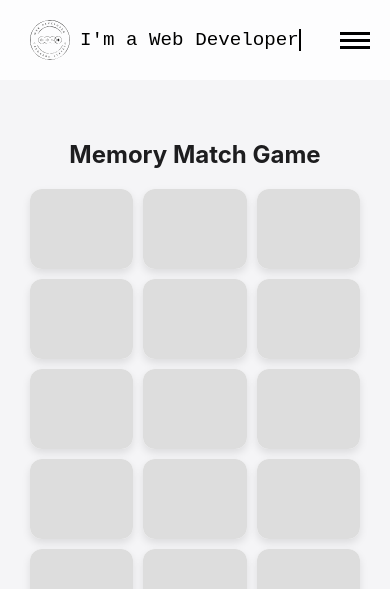
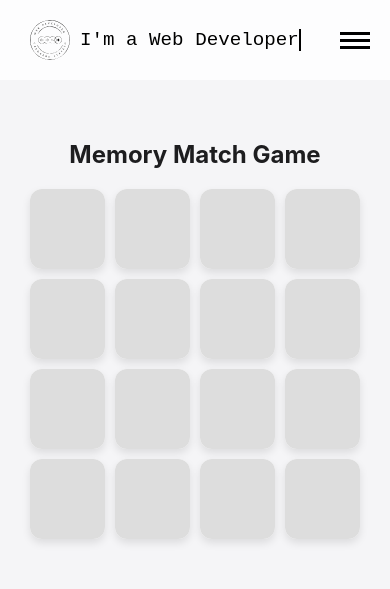
Before and after one commit to ciacalog92/my-portfolio, a React (Create React App) app: page / in a window 390 px wide. Shown: the top 589 px of the page. Built offline with nearby package versions, Linux system fonts and the light colour scheme.

Commit message:
Aggiungi le modifiche al CSS per la responsività del layout

```diff
--- a/src/components/Home.css
+++ b/src/components/Home.css
@@ -115,30 +115,6 @@
   color: #86868b;
 }
 
-  .cv-card {
-    background-color: #ffffff;
-    border-radius: 18px;
-    padding: 30px;
-    margin-top: 30px;
-    cursor: pointer;
-    transition: all 0.3s ease;
-    box-shadow: 0 4px 6px rgba(0, 0, 0, 0.1);
-  }
-
-  .cv-card:hover {
-    transform: scale(1.02);
-    box-shadow: 0 8px 12px rgba(0, 0, 0, 0.15);
-  }
-
-  .cv-content {
-    margin-top: 30px;
-    padding: 30px;
-    background-color: #ffffff;
-    border-radius: 18px;
-    box-shadow: 0 4px 6px rgba(0, 0, 0, 0.1);
-  }
-
-
 .contact-form {
   margin-top: 40px;
   background-color: #ffffff;
@@ -200,11 +176,12 @@
   max-width: 800px;
   margin: 40px auto;
   text-align: center;
+  margin-bottom: 60px; /* Mantieni la spaziatura inferiore */
 }
 
 .memory-grid {
   display: grid;
-    grid-template-columns: repeat(4, 1fr);
+  grid-template-columns: repeat(4, 1fr); /* Mantiene 4 colonne fisse */
   gap: 10px;
   margin-top: 20px;
 }
@@ -256,6 +233,7 @@
 .memory-card:hover {
   transform: translateY(-5px);
 }
+
 .restart-button {
   display: inline-block;
   background-color: #0071e3;
@@ -275,10 +253,6 @@
   transform: scale(1.05);
 }
 
-.memory-game {
-
-    margin-bottom: 60px;
-}
 /* Media queries per dispositivi mobili */
 @media (max-width: 768px) {
   .Home {
@@ -355,31 +329,31 @@
   }
 
   .memory-grid {
-    grid-template-columns: repeat(auto-fit, minmax(80px, 1fr));
+      grid-template-columns: repeat(4, 1fr); /* Mantiene 4 colonne anche su schermi piccoli */
   }
 
   .memory-card {
-    height: 80px;
+      height: 80px; /* Dimensioni più piccole per adattarsi allo spazio */
   }
 
   .memory-card .card-front,
   .memory-card .card-back {
-    font-size: 1.5rem;
+      font-size: 1.5rem; /* Font più piccolo per adattarsi */
   }
 }
 
 /* Media queries per schermi più grandi */
 @media (min-width: 1200px) {
   .memory-grid {
-    grid-template-columns: repeat(4, 1fr);
+      grid-template-columns: repeat(4, 1fr); /* Mantiene 4 colonne su schermi più grandi */
   }
 
   .memory-card {
-    height: 120px;
+      height: 120px; /* Dimensioni più grandi per schermi più grandi */
   }
 
   .memory-card .card-front,
   .memory-card .card-back {
-    font-size: 2.5rem;
+      font-size: 2.5rem; /* Font più grande per schermi più grandi */
   }
 }
```
Lines whose indentation alone changed are shown as unchanged.
